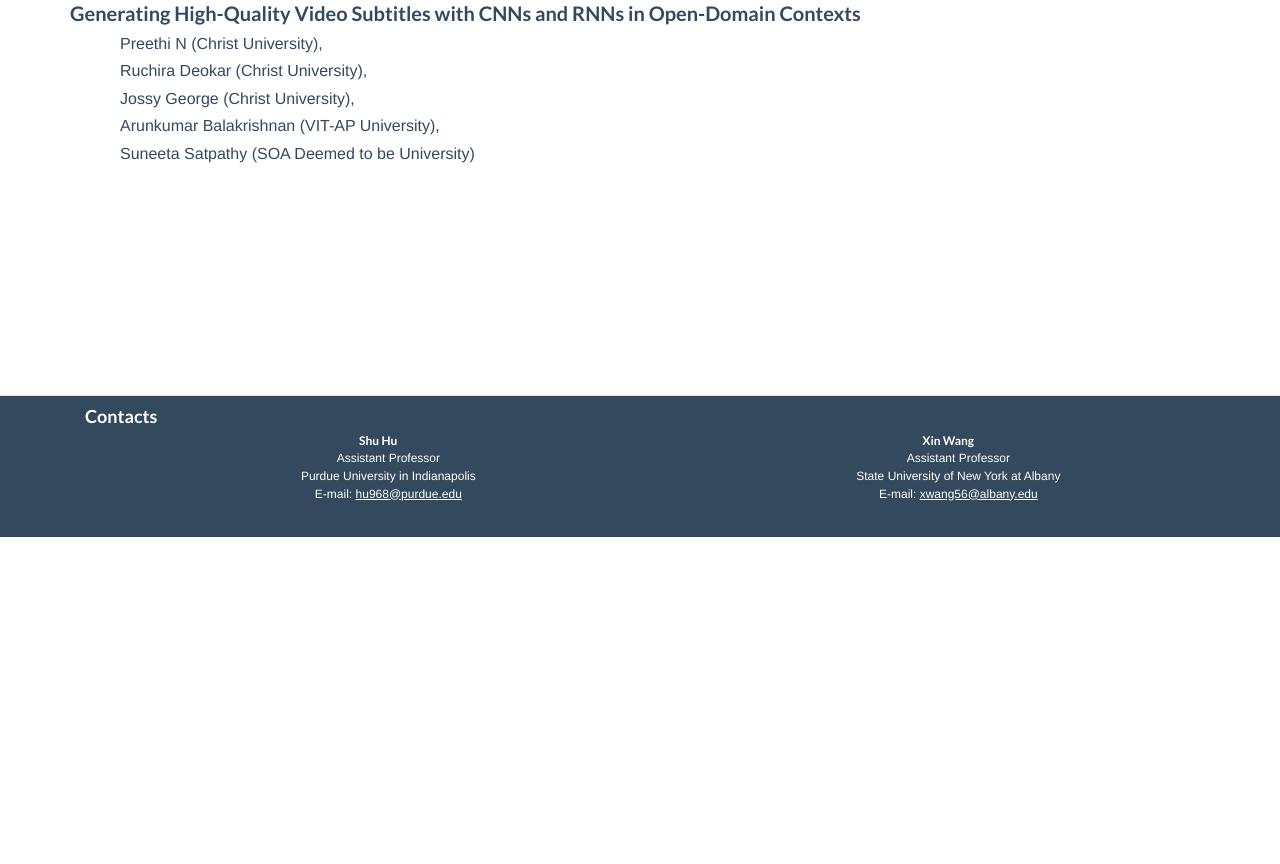
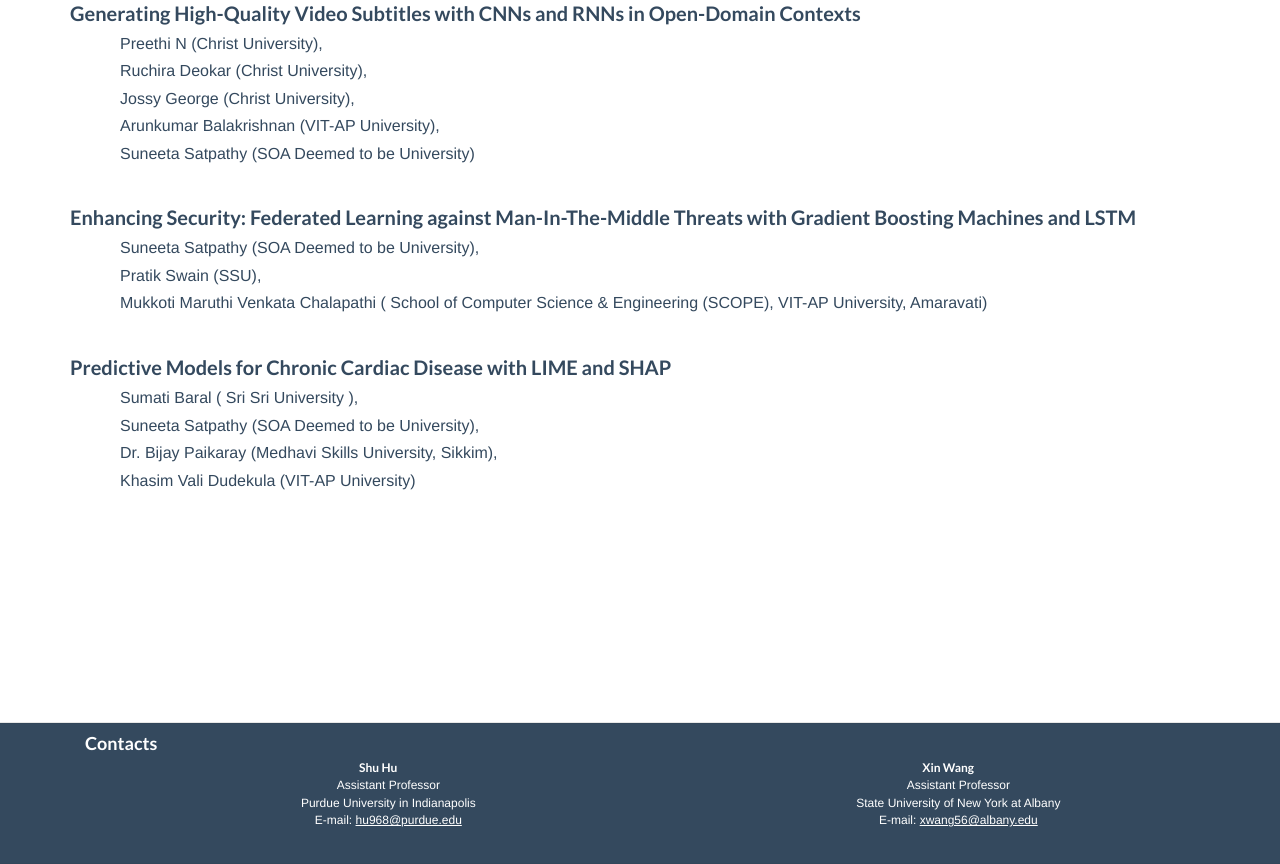
Before and after one commit to xianhjiang/AIMS-24, a plain HTML site: page program.html in a window 1280 px wide. Shown: the part 2472-3336 px from the top of the page. Before the commit the page ends 3009 px from the top, so only its background shows below. Drawn offline with nearby package versions, Linux system fonts and the light colour scheme; files that its build step writes are made by us from their sources; a web font is replaced by a local one.

Commit message:
更新ACCEPTED PAPERS

```diff
--- a/program.html
+++ b/program.html
@@ -178,6 +178,17 @@
 							<p>Arunkumar Balakrishnan (VIT-AP University),</p>
 							<p>Suneeta Satpathy (SOA Deemed to be University)</p>
 
+						<h4 class="title">Enhancing Security: Federated Learning against Man-In-The-Middle Threats with Gradient Boosting Machines and LSTM</h4>
+							<p>Suneeta Satpathy (SOA Deemed to be University),</p>
+							<p>Pratik Swain (SSU), </p>
+							<p>Mukkoti Maruthi Venkata Chalapathi ( School of Computer Science & Engineering (SCOPE), VIT-AP University, Amaravati)</p>
+
+						<h4 class="title">Predictive Models for Chronic Cardiac Disease with LIME and SHAP</h4>
+							<p>Sumati Baral ( Sri Sri University ),</p>
+							<p>Suneeta Satpathy (SOA Deemed to be University),</p>
+							<p>Dr. Bijay Paikaray (Medhavi Skills University, Sikkim),</p>
+							<p>Khasim Vali Dudekula (VIT-AP University)</p>
+
 
 
 
```
